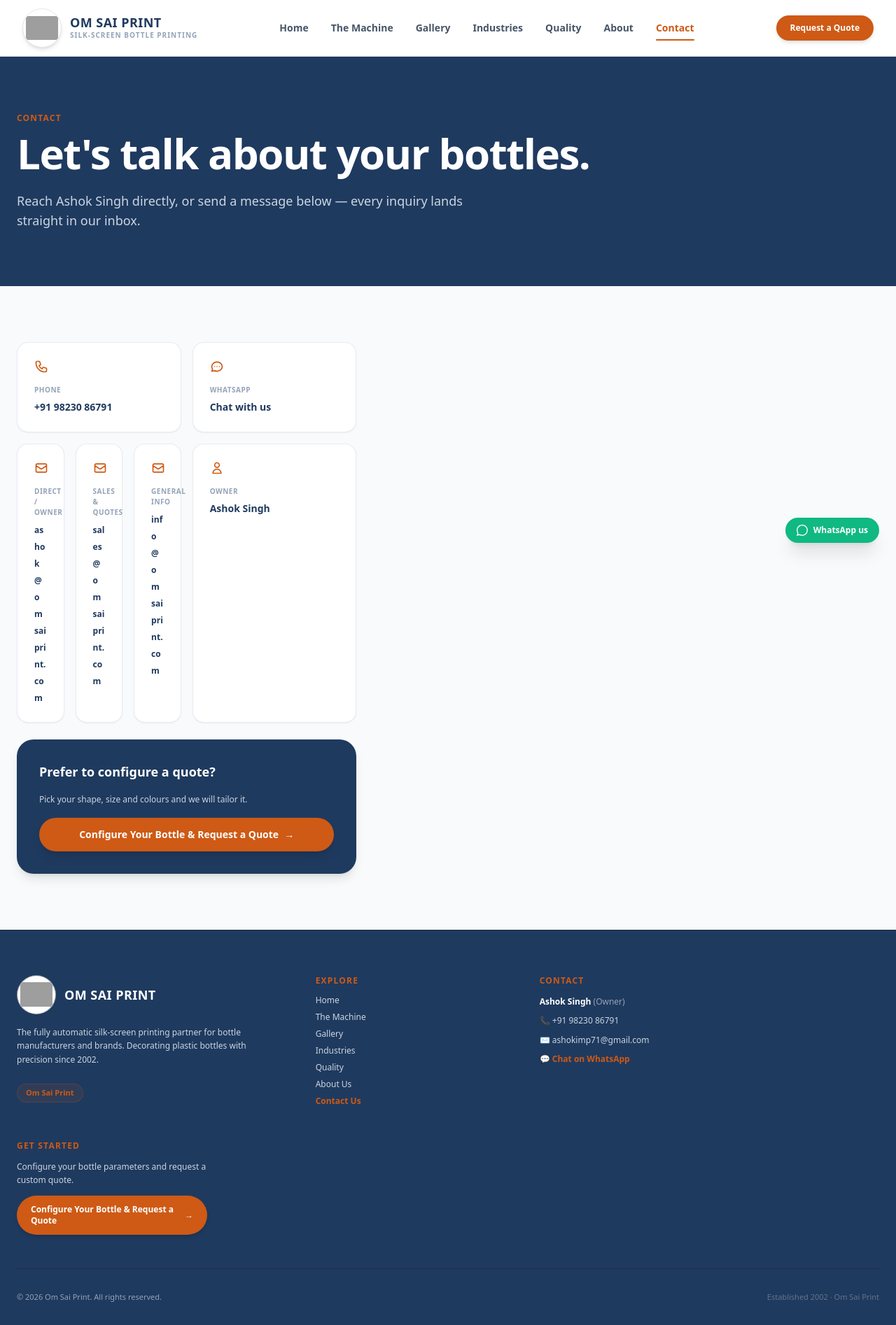
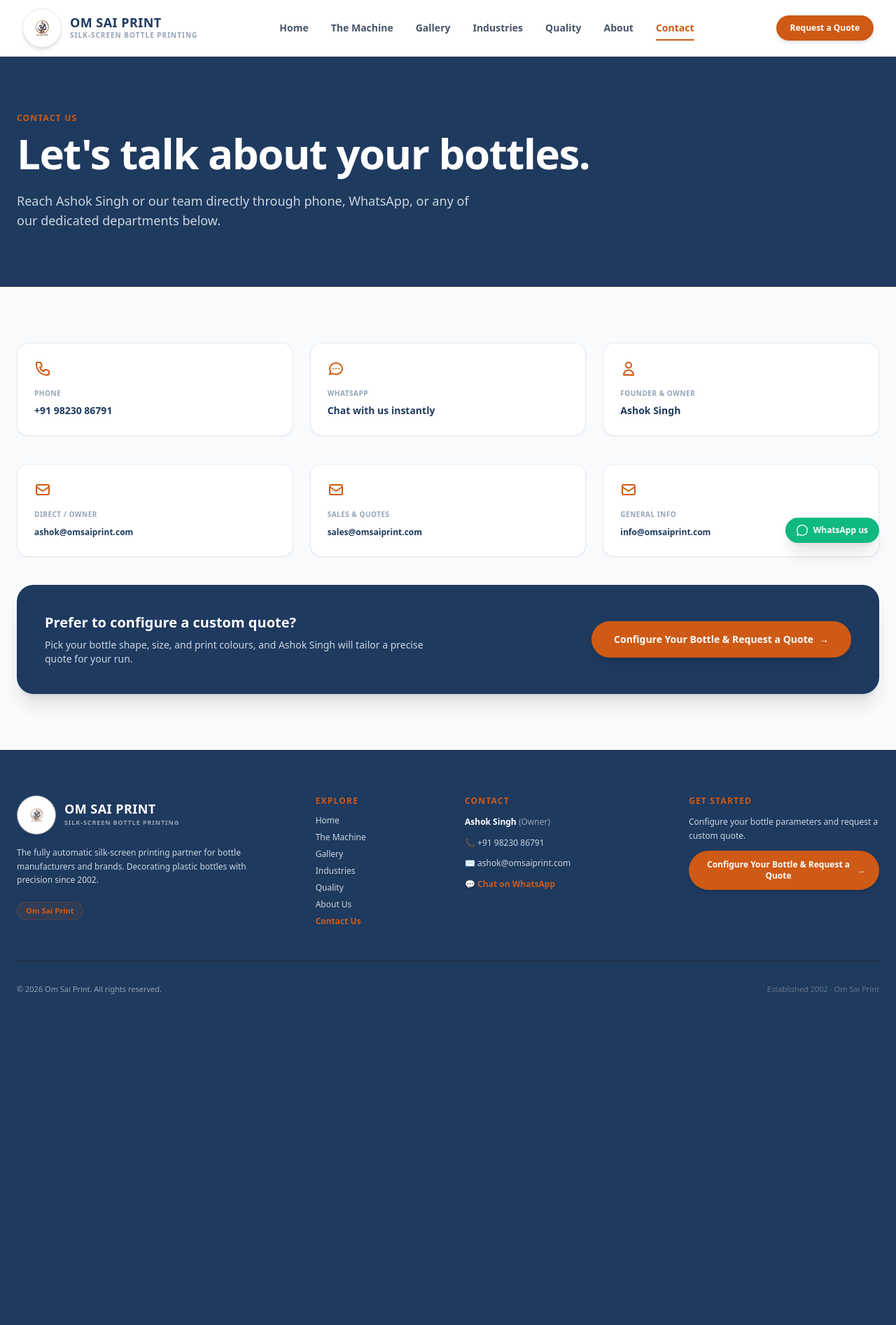
Before and after one commit to rishabh7516/omsaiprint, a Laravel app: page /contact in a window 1280 px wide. Shown: the whole page at 70% size. After the commit the page ends 1421 px from the top, so only its background shows below. Run offline with Laravel 12, Linux system fonts and the light colour scheme; some libraries are stand-ins or nearby versions; grey boxes are pictures that could not be loaded.

Commit message:
Complete admin panel redesign and robust product CRUD UI

```diff
--- a/resources/views/contact.blade.php
+++ b/resources/views/contact.blade.php
@@ -3,56 +3,63 @@
 @section('content')
 
 <!-- 1. Hero Section -->
-<section class="bg-navy text-white py-20 px-6">
+<section class="bg-navy text-white py-20 px-6 border-b border-slate-800">
     <div class="max-w-7xl mx-auto">
         <span class="text-xs uppercase tracking-widest text-brandOrange font-bold block mb-3">
-            CONTACT
+            CONTACT US
         </span>
         <h1 class="text-4xl sm:text-5xl lg:text-6xl font-extrabold tracking-tight leading-tight mb-6 max-w-4xl">
             Let's talk about your bottles.
         </h1>
         <p class="text-base sm:text-lg text-slate-300 max-w-2xl leading-relaxed">
-            Reach Ashok Singh directly, or send a message below — every inquiry lands straight in our inbox.
+            Reach Ashok Singh or our team directly through phone, WhatsApp, or any of our dedicated departments below.
         </p>
     </div>
 </section>
 
 <!-- 2. Main Contact Grid Section -->
 <section class="py-20 bg-pageBg px-6">
-    <div class="max-w-7xl mx-auto grid grid-cols-1 lg:grid-cols-12 gap-12 items-start">
+    <div class="max-w-7xl mx-auto space-y-10">
 
-        <!-- Left Column: Info Cards & Quote Banner -->
-        <div class="lg:col-span-5 space-y-6">
+        <!-- Top Row: Phone, WhatsApp, Owner Cards -->
+        <div class="grid grid-cols-1 md:grid-cols-3 gap-6">
 
-            <!-- 2x2 Contact Info Cards Grid -->
-            <div class="grid grid-cols-1 sm:grid-cols-2 gap-4">
-
-                <!-- Phone -->
+            <!-- Phone Card -->
             <a href="tel:+919823086791" class="bg-white p-6 rounded-2xl border border-slate-200/80 shadow-sm hover:shadow-md hover:-translate-y-1 transition-all duration-300 block group">
                 <div class="text-brandOrange mb-4 transform group-hover:scale-110 transition-transform duration-300">
-                        <svg class="w-5 h-5" fill="none" stroke="currentColor" viewBox="0 0 24 24"><path stroke-linecap="round" stroke-linejoin="round" stroke-width="2" d="M3 5a2 2 0 012-2h3.28a1 1 0 01.948.684l1.498 4.493a1 1 0 01-.502 1.21l-2.257 1.13a11.042 11.042 0 005.516 5.516l1.13-2.257a1 1 0 011.21-.502l4.493 1.498a1 1 0 01.684.949V19a2 2 0 01-2 2h-1C9.716 21 3 14.284 3 6V5z"></path></svg>
+                    <svg class="w-6 h-6" fill="none" stroke="currentColor" viewBox="0 0 24 24"><path stroke-linecap="round" stroke-linejoin="round" stroke-width="2" d="M3 5a2 2 0 012-2h3.28a1 1 0 01.948.684l1.498 4.493a1 1 0 01-.502 1.21l-2.257 1.13a11.042 11.042 0 005.516 5.516l1.13-2.257a1 1 0 011.21-.502l4.493 1.498a1 1 0 01.684.949V19a2 2 0 01-2 2h-1C9.716 21 3 14.284 3 6V5z"></path></svg>
                 </div>
                 <span class="text-[10px] uppercase tracking-wider text-slate-400 font-bold block mb-1">PHONE</span>
                 <span class="text-sm font-extrabold text-navy">+91 98230 86791</span>
             </a>
 
-                <!-- WhatsApp -->
+            <!-- WhatsApp Card -->
             <a href="https://wa.me/919823086791?text=Hi%20Om%20Sai%20Print%2C%20I%20would%20like%20to%20inquire%20about%20bottle%20printing." target="_blank" class="bg-white p-6 rounded-2xl border border-slate-200/80 shadow-sm hover:shadow-md hover:-translate-y-1 transition-all duration-300 block group">
                 <div class="text-brandOrange mb-4 transform group-hover:scale-110 transition-transform duration-300">
-                        <svg class="w-5 h-5" fill="none" stroke="currentColor" viewBox="0 0 24 24"><path stroke-linecap="round" stroke-linejoin="round" stroke-width="2" d="M8 12h.01M12 12h.01M16 12h.01M21 12c0 4.418-4.03 8-9 8a9.863 9.863 0 01-4.255-.949L3 20l1.395-3.72C3.512 15.042 3 13.574 3 12c0-4.418 4.03-8 9-8s9 3.582 9 8z"></path></svg>
+                    <svg class="w-6 h-6" fill="none" stroke="currentColor" viewBox="0 0 24 24"><path stroke-linecap="round" stroke-linejoin="round" stroke-width="2" d="M8 12h.01M12 12h.01M16 12h.01M21 12c0 4.418-4.03 8-9 8a9.863 9.863 0 01-4.255-.949L3 20l1.395-3.72C3.512 15.042 3 13.574 3 12c0-4.418 4.03-8 9-8s9 3.582 9 8z"></path></svg>
                 </div>
                 <span class="text-[10px] uppercase tracking-wider text-slate-400 font-bold block mb-1">WHATSAPP</span>
-                    <span class="text-sm font-extrabold text-navy">Chat with us</span>
+                <span class="text-sm font-extrabold text-navy">Chat with us instantly</span>
             </a>
 
-                <!-- Email -->
-<!-- Email Contact Cards Grid (3 Emails) -->
-<div class="grid grid-cols-1 sm:grid-cols-3 gap-4">
+            <!-- Owner Card -->
+            <div class="bg-white p-6 rounded-2xl border border-slate-200/80 shadow-sm hover:shadow-md transition-all duration-300 block">
+                <div class="text-brandOrange mb-4">
+                    <svg class="w-6 h-6" fill="none" stroke="currentColor" viewBox="0 0 24 24"><path stroke-linecap="round" stroke-linejoin="round" stroke-width="2" d="M16 7a4 4 0 11-8 0 4 4 0 018 0zM12 14a7 7 0 00-7 7h14a7 7 0 00-7-7z"></path></svg>
+                </div>
+                <span class="text-[10px] uppercase tracking-wider text-slate-400 font-bold block mb-1">FOUNDER & OWNER</span>
+                <span class="text-sm font-extrabold text-navy">Ashok Singh</span>
+            </div>
+
+        </div>
+
+        <!-- Middle Row: 3 Email Department Cards -->
+        <div class="grid grid-cols-1 md:grid-cols-3 gap-6">
 
             <!-- Email 1: Owner -->
             <a href="mailto:ashok@omsaiprint.com" class="bg-white p-6 rounded-2xl border border-slate-200/80 shadow-sm hover:shadow-md hover:-translate-y-1 transition-all duration-300 block group">
                 <div class="text-brandOrange mb-4 transform group-hover:scale-110 transition-transform duration-300">
-            <svg class="w-5 h-5" fill="none" stroke="currentColor" viewBox="0 0 24 24"><path stroke-linecap="round" stroke-linejoin="round" stroke-width="2" d="M3 8l7.89 5.26a2 2 0 002.22 0L21 8M5 19h14a2 2 0 002-2V7a2 2 0 00-2-2H5a2 2 0 00-2 2v10a2 2 0 002 2z"></path></svg>
+                    <svg class="w-6 h-6" fill="none" stroke="currentColor" viewBox="0 0 24 24"><path stroke-linecap="round" stroke-linejoin="round" stroke-width="2" d="M3 8l7.89 5.26a2 2 0 002.22 0L21 8M5 19h14a2 2 0 002-2V7a2 2 0 00-2-2H5a2 2 0 00-2 2v10a2 2 0 002 2z"></path></svg>
                 </div>
                 <span class="text-[10px] uppercase tracking-wider text-slate-400 font-bold block mb-1">DIRECT / OWNER</span>
                 <span class="text-xs font-extrabold text-navy break-all">ashok@omsaiprint.com</span>
@@ -61,7 +68,7 @@
             <!-- Email 2: Sales -->
             <a href="mailto:sales@omsaiprint.com" class="bg-white p-6 rounded-2xl border border-slate-200/80 shadow-sm hover:shadow-md hover:-translate-y-1 transition-all duration-300 block group">
                 <div class="text-brandOrange mb-4 transform group-hover:scale-110 transition-transform duration-300">
-            <svg class="w-5 h-5" fill="none" stroke="currentColor" viewBox="0 0 24 24"><path stroke-linecap="round" stroke-linejoin="round" stroke-width="2" d="M3 8l7.89 5.26a2 2 0 002.22 0L21 8M5 19h14a2 2 0 002-2V7a2 2 0 00-2-2H5a2 2 0 00-2 2v10a2 2 0 002 2z"></path></svg>
+                    <svg class="w-6 h-6" fill="none" stroke="currentColor" viewBox="0 0 24 24"><path stroke-linecap="round" stroke-linejoin="round" stroke-width="2" d="M3 8l7.89 5.26a2 2 0 002.22 0L21 8M5 19h14a2 2 0 002-2V7a2 2 0 00-2-2H5a2 2 0 00-2 2v10a2 2 0 002 2z"></path></svg>
                 </div>
                 <span class="text-[10px] uppercase tracking-wider text-slate-400 font-bold block mb-1">SALES & QUOTES</span>
                 <span class="text-xs font-extrabold text-navy break-all">sales@omsaiprint.com</span>
@@ -70,7 +77,7 @@
             <!-- Email 3: Info -->
             <a href="mailto:info@omsaiprint.com" class="bg-white p-6 rounded-2xl border border-slate-200/80 shadow-sm hover:shadow-md hover:-translate-y-1 transition-all duration-300 block group">
                 <div class="text-brandOrange mb-4 transform group-hover:scale-110 transition-transform duration-300">
-            <svg class="w-5 h-5" fill="none" stroke="currentColor" viewBox="0 0 24 24"><path stroke-linecap="round" stroke-linejoin="round" stroke-width="2" d="M3 8l7.89 5.26a2 2 0 002.22 0L21 8M5 19h14a2 2 0 002-2V7a2 2 0 00-2-2H5a2 2 0 00-2 2v10a2 2 0 002 2z"></path></svg>
+                    <svg class="w-6 h-6" fill="none" stroke="currentColor" viewBox="0 0 24 24"><path stroke-linecap="round" stroke-linejoin="round" stroke-width="2" d="M3 8l7.89 5.26a2 2 0 002.22 0L21 8M5 19h14a2 2 0 002-2V7a2 2 0 00-2-2H5a2 2 0 00-2 2v10a2 2 0 002 2z"></path></svg>
                 </div>
                 <span class="text-[10px] uppercase tracking-wider text-slate-400 font-bold block mb-1">GENERAL INFO</span>
                 <span class="text-xs font-extrabold text-navy break-all">info@omsaiprint.com</span>
@@ -78,73 +85,21 @@
 
         </div>
 
-                <!-- Owner -->
-                <div class="bg-white p-6 rounded-2xl border border-slate-200/80 shadow-sm hover:shadow-md transition-all duration-300 block">
-                    <div class="text-brandOrange mb-4">
-                        <svg class="w-5 h-5" fill="none" stroke="currentColor" viewBox="0 0 24 24"><path stroke-linecap="round" stroke-linejoin="round" stroke-width="2" d="M16 7a4 4 0 11-8 0 4 4 0 018 0zM12 14a7 7 0 00-7 7h14a7 7 0 00-7-7z"></path></svg>
+        <!-- Bottom Row: Configure Quote Banner -->
+        <div class="bg-navy p-8 sm:p-10 rounded-3xl text-white shadow-xl flex flex-col sm:flex-row items-center justify-between gap-6">
+            <div class="space-y-2">
+                <h3 class="text-xl font-extrabold text-white">Prefer to configure a custom quote?</h3>
+                <p class="text-xs sm:text-sm text-slate-300 leading-relaxed max-w-xl">
+                    Pick your bottle shape, size, and print colours, and Ashok Singh will tailor a precise quote for your run.
+                </p>
             </div>
-                    <span class="text-[10px] uppercase tracking-wider text-slate-400 font-bold block mb-1">OWNER</span>
-                    <span class="text-sm font-extrabold text-navy">Ashok Singh</span>
-                </div>
-
-            </div>
-
-            <!-- Prefer to Configure a Quote Card -->
-            <div class="bg-navy p-8 rounded-3xl text-white shadow-lg space-y-4">
-                <h3 class="text-lg font-extrabold text-white">Prefer to configure a quote?</h3>
-                <p class="text-xs text-slate-300 leading-relaxed">
-                    Pick your shape, size and colours and we will tailor it.
-                </p>
-<a href="mailto:ashok@omsaiprint.com?subject=Quote%20Request%20-%20Bottle%20Silk-Screen%20Printing&body=Hi%20Om%20Sai%20Print%20Team%2C%0A%0AI%20would%20like%20to%20request%20a%20quote%20for%20bottle%20printing.%20Here%20are%20my%20requirements%3A%0A-%20Bottle%20Capacity%20(ml%2FL)%3A%20%0A-%20Bottle%20Shape%20(Round%2FFlat%2FOval)%3A%20%0A-%20Material%20(HDPE%2FPET%2FPP)%3A%20%0A-%20Number%20of%20Print%20Colours%3A%20%0A-%20Estimated%20Order%20Quantity%3A%20%0A%0AThank%20you." class="bg-brandOrange hover:opacity-90 text-white px-6 py-3.5 rounded-full font-semibold text-sm transition shadow-lg flex items-center justify-center space-x-2">
+            <a href="mailto:ashok@omsaiprint.com?subject=Quote%20Request%20-%20Bottle%20Silk-Screen%20Printing&body=Hi%20Om%20Sai%20Print%20Team%2C%0A%0AI%20would%20like%20to%20request%20a%20quote%20for%20bottle%20printing.%20Here%20are%20my%20requirements%3A%0A-%20Bottle%20Capacity%20(ml%2FL)%3A%20%0A-%20Bottle%20Shape%20(Round%2FFlat%2FOval)%3A%20%0A-%20Material%20(HDPE%2FPET%2FPP)%3A%20%0A-%20Number%20of%20Print%20Colours%3A%20%0A-%20Estimated%20Order%20Quantity%3A%20%0A%0AThank%20you." class="bg-brandOrange hover:opacity-90 text-white px-8 py-4 rounded-full font-bold text-xs sm:text-sm transition shadow-lg shrink-0 flex items-center space-x-2 text-center">
                 <span>Configure Your Bottle & Request a Quote</span>
                 <span>&rarr;</span>
             </a>
         </div>
 
     </div>
-
-        <!-- Right Column: Send Us a Message Form -->
-        <!-- <div class="lg:col-span-7 bg-white p-8 sm:p-10 rounded-3xl border border-slate-200/80 shadow-sm">
-            <h2 class="text-2xl font-extrabold text-navy mb-6">Send us a message</h2>
-
-            <form action="#" method="POST" class="space-y-6">
-                @csrf
-
-                <div class="grid grid-cols-1 sm:grid-cols-2 gap-6">
-                    <div>
-                        <label class="block text-xs font-bold text-navy mb-2">Name *</label>
-                        <input type="text" required placeholder="Your name" class="w-full bg-slate-50 border border-slate-200 rounded-xl px-4 py-3 text-sm focus:outline-none focus:border-brandOrange transition">
-                    </div>
-                    <div>
-                        <label class="block text-xs font-bold text-navy mb-2">Company</label>
-                        <input type="text" placeholder="Company" class="w-full bg-slate-50 border border-slate-200 rounded-xl px-4 py-3 text-sm focus:outline-none focus:border-brandOrange transition">
-                    </div>
-                </div>
-
-                <div class="grid grid-cols-1 sm:grid-cols-2 gap-6">
-                    <div>
-                        <label class="block text-xs font-bold text-navy mb-2">Email *</label>
-                        <input type="email" required placeholder="you@company.com" class="w-full bg-slate-50 border border-slate-200 rounded-xl px-4 py-3 text-sm focus:outline-none focus:border-brandOrange transition">
-                    </div>
-                    <div>
-                        <label class="block text-xs font-bold text-navy mb-2">Phone</label>
-                        <input type="tel" placeholder="+91..." class="w-full bg-slate-50 border border-slate-200 rounded-xl px-4 py-3 text-sm focus:outline-none focus:border-brandOrange transition">
-                    </div>
-                </div>
-
-                <div>
-                    <label class="block text-xs font-bold text-navy mb-2">Message</label>
-                    <textarea rows="4" placeholder="How can we help?" class="w-full bg-slate-50 border border-slate-200 rounded-xl px-4 py-3 text-sm focus:outline-none focus:border-brandOrange transition"></textarea>
-                </div>
-
-                <button type="submit" class="bg-brandOrange hover:opacity-90 text-white font-semibold px-8 py-3.5 rounded-full text-xs transition shadow-md flex items-center space-x-2">
-                    <svg class="w-4 h-4 fill-current" viewBox="0 0 24 24"><path d="M2.01 21L23 12 2.01 3 2 10l15 2-15 2z"/></svg>
-                    <span>Send Message</span>
-                </button>
-            </form>
-        </div> -->
-
-    </div>
 </section>
 
 @endsection
--- a/resources/views/layouts/app.blade.php
+++ b/resources/views/layouts/app.blade.php
@@ -194,15 +194,18 @@
             <!-- Column 1: Brand Info -->
             <div class="lg:col-span-4 space-y-4">
                 <div class="flex items-center space-x-3">
-<div class="w-14 h-14 rounded-full bg-white flex items-center justify-center overflow-hidden border border-slate-700/50 shadow-sm">
-            <img src="/images/logo.png" alt="Om Sai Print Logo" class="w-full h-full object-contain p-1">
+                    <div class="w-14 h-14 rounded-full bg-white flex items-center justify-center overflow-hidden border border-slate-700/50 shadow-sm shrink-0">
+                        <img src="/images/logo.png" alt="Om Sai Print Logo" class="w-full h-full object-contain p-1.5">
                     </div>
-        <span class="font-extrabold text-lg text-white tracking-wide">OM SAI PRINT</span>
+                    <div>
+                        <span class="font-black text-lg text-white tracking-wide block leading-none">OM SAI PRINT</span>
+                        <span class="text-[9px] font-bold text-slate-400 uppercase tracking-widest block mt-1">Silk-Screen Bottle Printing</span>
+                    </div>
                 </div>
                 <p class="text-xs text-slate-300 leading-relaxed max-w-sm">
                     The fully automatic silk-screen printing partner for bottle manufacturers and brands. Decorating plastic bottles with precision since 2002.
                 </p>
-    <div class="pt-2">
+                <div class="pt-1">
                     <span class="inline-flex items-center text-[11px] font-semibold text-brandOrange bg-brandOrange/10 border border-brandOrange/20 px-3 py-1 rounded-full">
                         Om Sai Print
                     </span>
@@ -210,7 +213,7 @@
             </div>
 
             <!-- Column 2: Navigation Links -->
-<div class="lg:col-span-3 space-y-3">
+            <div class="lg:col-span-2 space-y-3">
                 <h3 class="text-xs font-bold uppercase tracking-widest text-brandOrange">EXPLORE</h3>
                 <ul class="space-y-2 text-xs font-medium">
                     <li>
@@ -240,7 +243,7 @@
             <!-- Column 3: Direct Contact Details -->
             <div class="lg:col-span-3 space-y-3">
                 <h3 class="text-xs font-bold uppercase tracking-widest text-brandOrange">CONTACT</h3>
-                <div class="text-xs space-y-2 text-slate-300 leading-relaxed">
+                <div class="text-xs space-y-2.5 text-slate-300 leading-relaxed">
                     <p class="text-white font-semibold">Ashok Singh <span class="text-slate-400 font-normal">(Owner)</span></p>
                     <p>
                         <a href="tel:+919823086791" class="hover:text-brandOrange transition flex items-center space-x-2">
@@ -248,8 +251,8 @@
                         </a>
                     </p>
                     <p>
-                        <a href="mailto:ashokimp71@gmail.com" class="hover:text-brandOrange transition flex items-center space-x-2">
-                            <span>✉️ ashokimp71@gmail.com</span>
+                        <a href="mailto:ashok@omsaiprint.com" class="hover:text-brandOrange transition flex items-center space-x-1.5 break-all">
+                            <span>✉️ ashok@omsaiprint.com</span>
                         </a>
                     </p>
                     <p>
@@ -266,7 +269,7 @@
                 <p class="text-xs text-slate-300 leading-relaxed">
                     Configure your bottle parameters and request a custom quote.
                 </p>
-    <a href="mailto:ashok@omsaiprint.com?subject=Quote%20Request%20-%20Bottle%20Silk-Screen%20Printing&body=Hi%20Om%20Sai%20Print%20Team%2C%0A%0AI%20would%20like%20to%20request%20a%20quote%20for%20bottle%20printing.%20Here%20are%20my%20requirements%3A%0A-%20Bottle%20Capacity%3A%20%0A-%20Shape%3A%20%0A-%20Quantity%3A%20" class="inline-flex items-center justify-center bg-brandOrange hover:opacity-90 text-white text-xs font-bold px-5 py-3 rounded-full transition shadow-md space-x-1">
+                <a href="mailto:ashok@omsaiprint.com?subject=Quote%20Request%20-%20Bottle%20Silk-Screen%20Printing&body=Hi%20Om%20Sai%20Print%20Team%2C%0A%0AI%20would%20like%20to%20request%20a%20quote%20for%20bottle%20printing.%20Here%20are%20my%20requirements%3A%0A-%20Bottle%20Capacity%3A%20%0A-%20Shape%3A%20%0A-%20Quantity%3A%20" class="inline-flex items-center justify-center bg-brandOrange hover:opacity-90 text-white text-xs font-bold px-5 py-3 rounded-full transition shadow-md space-x-1 text-center">
                     <span>Configure Your Bottle & Request a Quote</span>
                     <span>&rarr;</span>
                 </a>
```
Also changed, not shown: public/images/logo.png (renamed from public/images/logo.jpg). Lines whose indentation alone changed are shown as unchanged.
